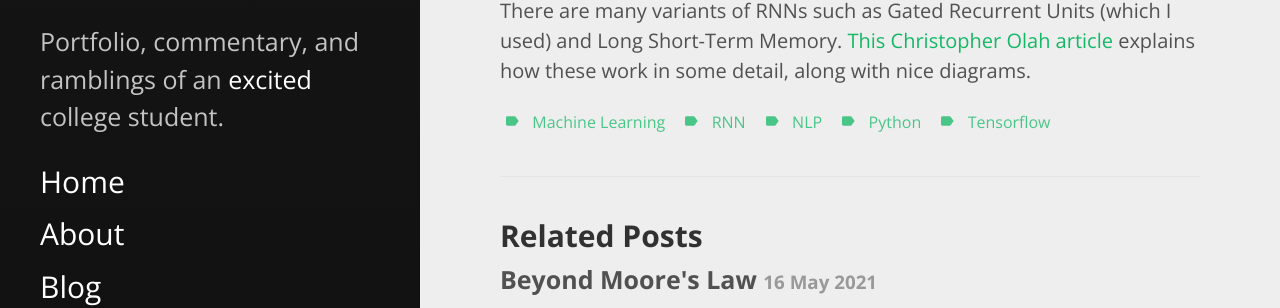
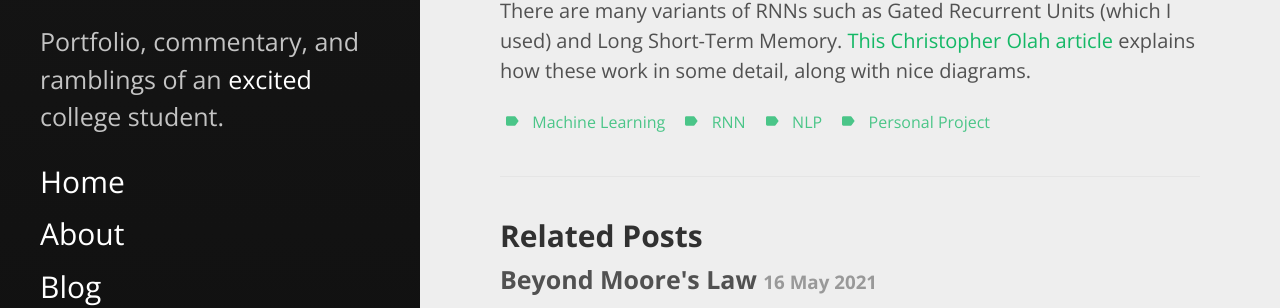
Before and after one commit to dlzou/dlzou.github.io, a Jekyll site: the page built from _posts/2020-08-30-dnlp-chatbot.md, in a window 1280 px wide. Shown: the part 4288-4596 px from the top of the page. Built offline with Jekyll 4.4.1, drawn with Linux system fonts in a browser that asks for light colours; formulas are drawn with MathJax 3.

Commit message:
Changed some tags

```diff
--- a/_posts/2020-08-30-dnlp-chatbot.md
+++ b/_posts/2020-08-30-dnlp-chatbot.md
@@ -5,8 +5,7 @@ tags:
 - machine learning
 - RNN
 - NLP
-- python
-- tensorflow
+- personal project
 categories:
 - Portfolio
 date: 2020-08-30 12:00:00 -0500
```
Also changed, not shown: _posts/2020-08-25-hello-world.md (+2 -1 lines), _posts/2020-09-27-computers-humans.md (+1 -1 lines), _posts/2021-05-16-moores-law.md (+0 -1 lines).
